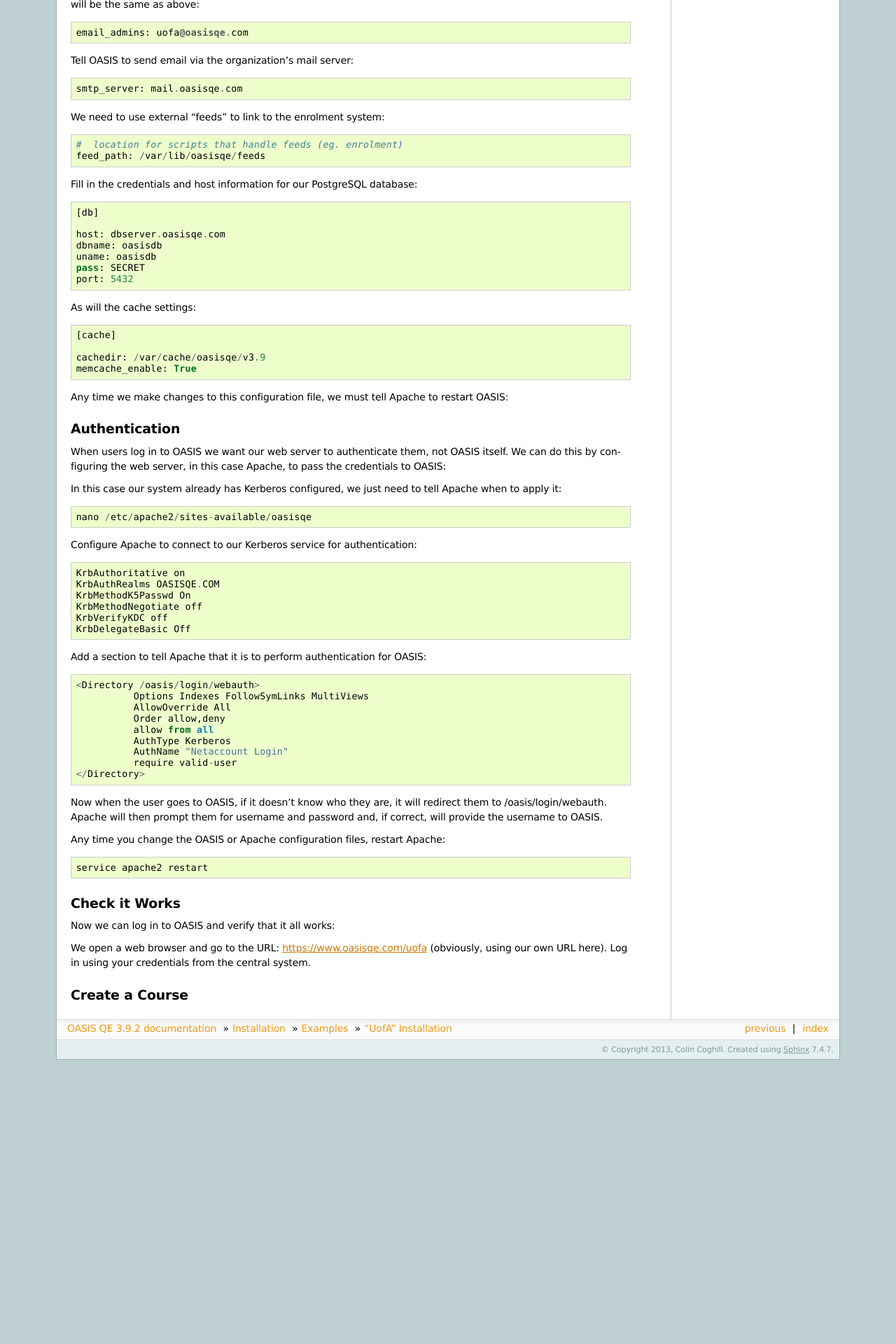
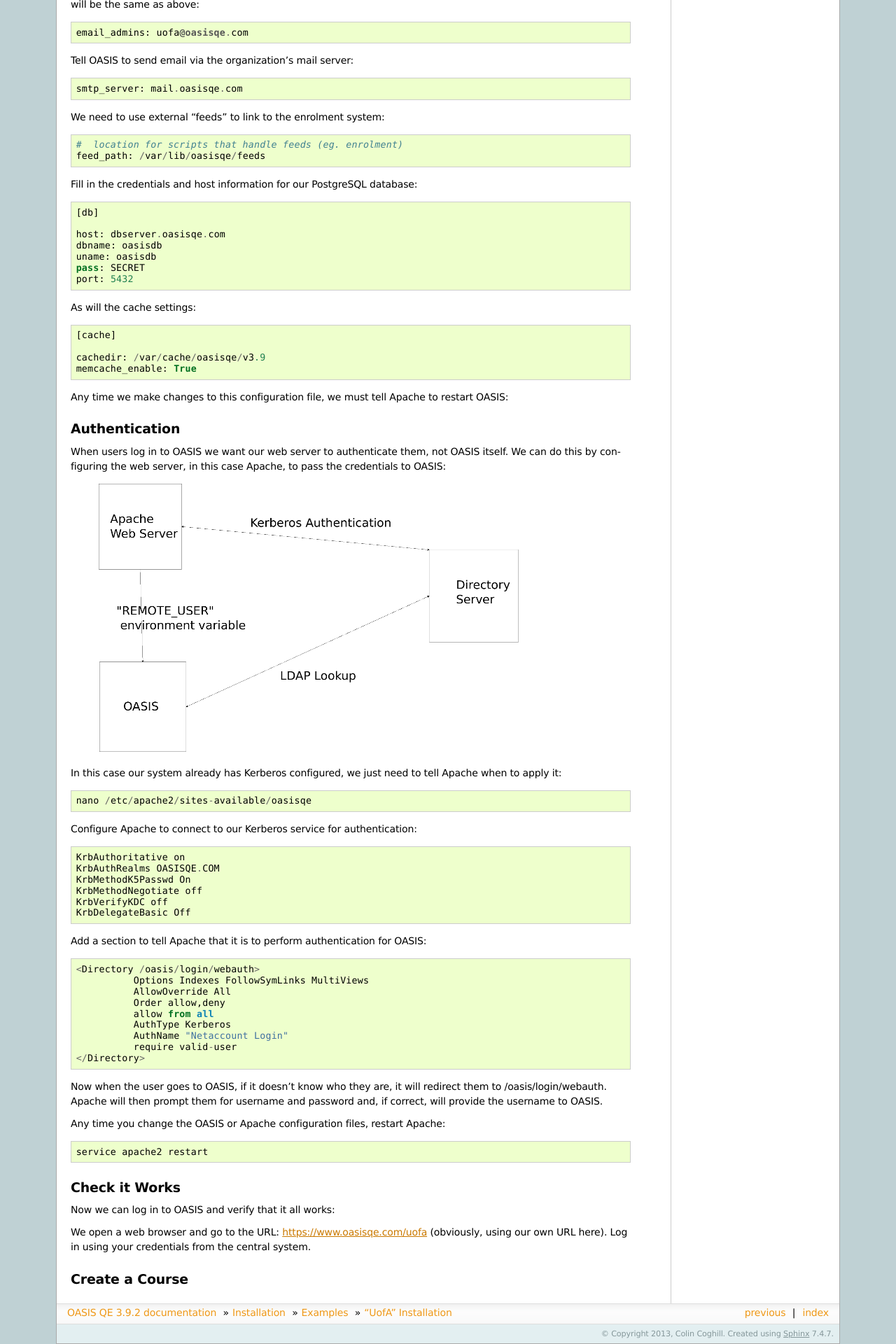
Before and after one commit to colincoghill/oasisqe, a Sphinx documentation site: the page built from source/example_uofa.rst, in a window 1280 px wide. Shown: the part 1335-3255 px from the top of the page at 70% size. Built offline with Sphinx 7.4.7, drawn with Linux system fonts in a browser that asks for light colours; pages that are not in the unit, such as notebooks, are missing from menus; before the commit the page ends 2849 px from its top, so only the background shows below that.

Commit message:
Add a diagram and a bit more of the UofA example

```diff
--- a/source/example_uofa.rst
+++ b/source/example_uofa.rst
@@ -113,7 +113,10 @@ Authentication
 
 When users log in to OASIS we want our web server to authenticate them, not
 OASIS itself. We can do this by configuring the web server, in this case Apache,
-to pass the credentials to OASIS::
+to pass the credentials to OASIS:
+
+  .. image:: example_uofa_diagram1.png
+    :width: 600px
 
 In this case our system already has Kerberos configured, we just need to
 tell Apache when to apply it::
```
Also changed, not shown: source/example_uofa_diagram1.png (added), 1 other file.
